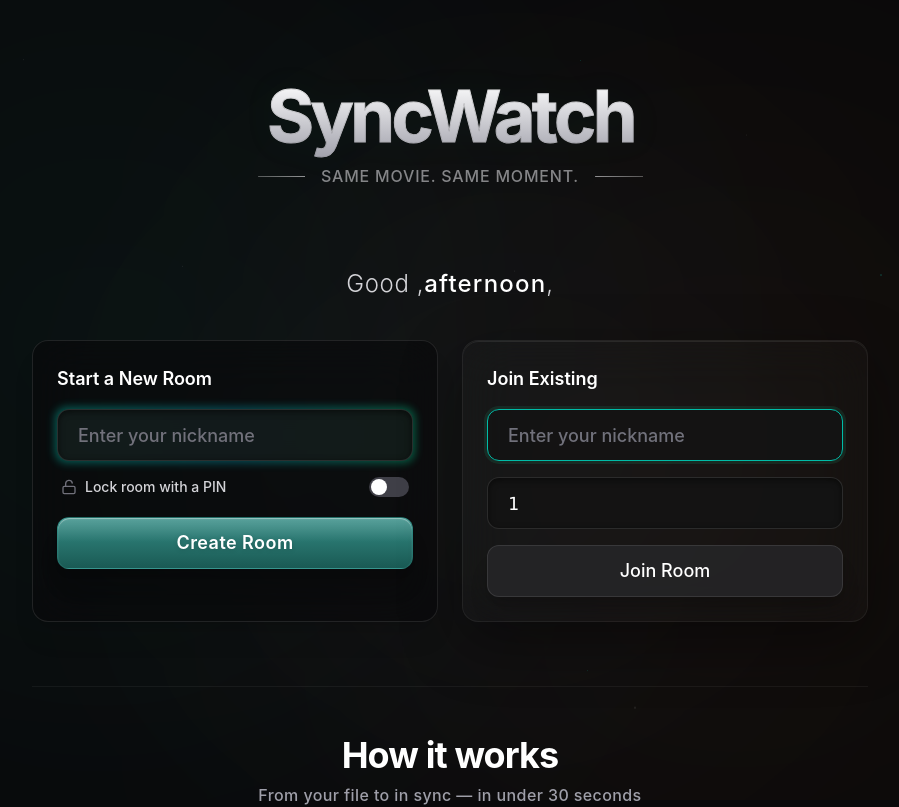
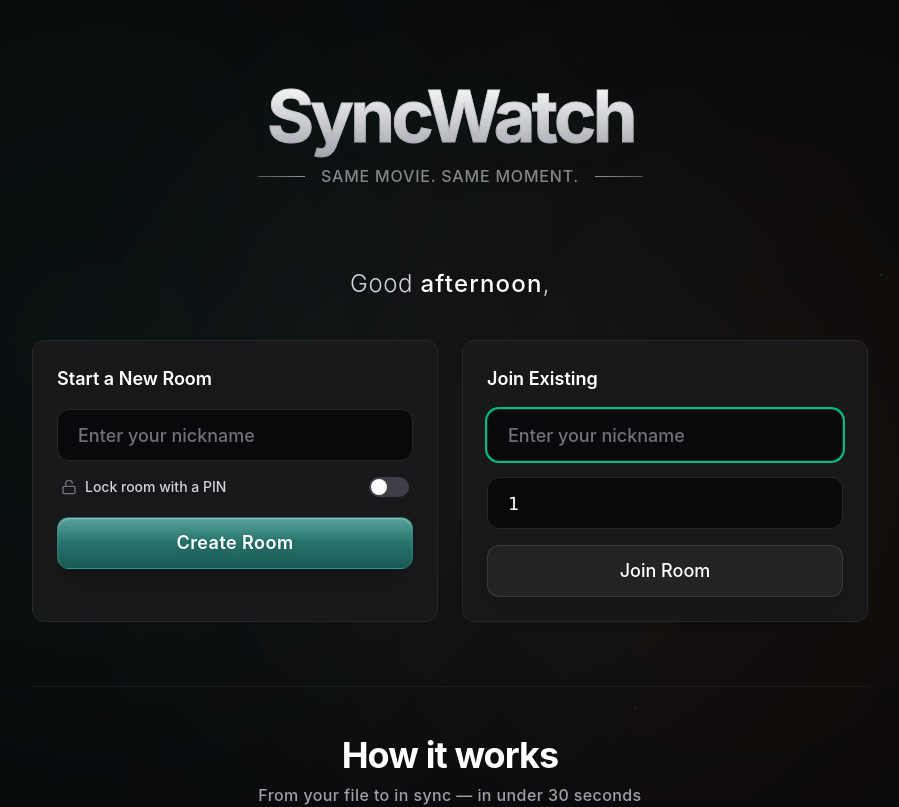
Before and after one commit to sampratigaurav/syncwatch, a React (Vite) app in the folder client/: page /room/1 in a window 1280 px wide. Shown: the top 807 px of the page, without its empty margins (190-1089 px from the left). Built offline with nearby package versions, Linux system fonts and the light colour scheme.

Commit message:
style: Update cards to solid professional styling and fix greeting format

```diff
--- a/client/src/pages/Home.tsx
+++ b/client/src/pages/Home.tsx
@@ -317,25 +317,22 @@ export default function Home() {
 
            {/* Greeting */}
            <h2 className="text-xl tablet:text-[22px] desktop:text-2xl font-light text-zinc-300 [.light_&]:text-zinc-600 tracking-wide text-center">
-             {greeting.replace(/(morning|afternoon|evening)/, '')}
-             <span className="font-medium text-white [.light_&]:text-zinc-800 tracking-wider">
-               {greeting.match(/(morning|afternoon|evening)/)?.[0]}
-             </span>
-             {greeting.slice(greeting.indexOf(',') || greeting.length)}
+             Good <span className="font-medium text-white [.light_&]:text-zinc-800 tracking-wider">
+               {greeting.match(/(morning|afternoon|evening)/)?.[0] || 'day'}
+             </span>,
            </h2>
 
            {/* Create / Join Container */}
            <div className="w-full flex flex-col tablet:flex-row items-stretch justify-center gap-4 tablet:gap-6">
 
              {/* Create Room Card */}
-              <div className="w-full tablet:w-1/2 max-w-[440px] mx-auto bg-zinc-950/60 [.light_&]:bg-zinc-100/60 backdrop-blur-xl border border-white/10 [.light_&]:border-black/5 rounded-2xl p-5 tablet:p-6 flex flex-col gap-4 shadow-xl">
+              <div className="w-full tablet:w-1/2 max-w-[440px] mx-auto bg-zinc-900 rounded-xl border border-zinc-800 p-5 tablet:p-6 flex flex-col gap-4">
                <div className="flex items-center gap-2">
                  <h3 className="text-white [.light_&]:text-zinc-900 font-semibold text-lg">Start a New Room</h3>
                  {lockRoom && <Lock size={16} className="text-teal-400 mt-0.5" />}
                </div>
                <div className="flex flex-col gap-2">
-                 <div className="relative group w-full">
-                   <div className="absolute -inset-[2px] bg-gradient-to-r from-teal-400/50 via-cyan-400/40 to-emerald-400/50 rounded-xl blur-[4px] opacity-80 group-hover:opacity-100 transition duration-500"></div>
+                 <div className="relative w-full">
                    <input
                      type="text"
                      value={createNickname}
@@ -343,7 +340,7 @@ export default function Home() {
                        setCreateNickname(e.target.value);
                        if (createError) setCreateError('');
                      }}
-                     className="relative w-full h-12 tablet:h-[52px] min-h-[48px] bg-[#151515]/90 [.light_&]:bg-[#fcfbf9]/90 backdrop-blur-xl border border-white/10 [.light_&]:border-white/60 rounded-xl px-4 tablet:px-5 text-white [.light_&]:text-zinc-900 focus:outline-none placeholder-zinc-500 transition-all font-medium text-base tablet:text-lg shadow-[inset_0_2px_6px_rgba(0,0,0,0.5)] [.light_&]:shadow-[inset_0_2px_4px_rgba(0,0,0,0.05)]"
+                     className="w-full h-12 tablet:h-[52px] min-h-[48px] bg-zinc-950 border border-zinc-800 rounded-xl px-4 tablet:px-5 text-white [.light_&]:text-zinc-900 focus:outline-none focus:ring-2 focus:ring-emerald-500 placeholder-zinc-500 transition-all font-medium text-base tablet:text-lg"
                      placeholder="Enter your nickname"
                      maxLength={20}
                    />
@@ -380,7 +377,7 @@ export default function Home() {
                          setCreatePin(val);
                          if (createError) setCreateError('');
                        }}
-                       className="w-full h-12 tablet:h-[52px] min-h-[48px] bg-[#151515]/90 [.light_&]:bg-[#fcfbf9]/90 border border-zinc-700 [.light_&]:border-zinc-300 rounded-xl px-4 tablet:px-5 text-white [.light_&]:text-zinc-900 focus:outline-none focus:border-teal-500 placeholder-zinc-600 transition-colors font-mono tracking-widest text-lg shadow-[inset_0_2px_4px_rgba(0,0,0,0.3)]"
+                       className="w-full h-12 tablet:h-[52px] min-h-[48px] bg-zinc-950 border border-zinc-800 rounded-xl px-4 tablet:px-5 text-white [.light_&]:text-zinc-900 focus:outline-none focus:ring-2 focus:ring-emerald-500 placeholder-zinc-600 transition-colors font-mono tracking-widest text-lg"
                        placeholder="4-8 character PIN"
                        maxLength={8}
                      />
@@ -406,9 +403,7 @@ export default function Home() {
              </div>
 
              {/* Join Room Card */}
-             <div className="group/card relative w-full tablet:w-1/2 max-w-[440px] mx-auto bg-white/[0.02] [.light_&]:bg-white/80 backdrop-blur-xl border border-white/[0.06] [.light_&]:border-black/[0.08] hover:border-white/[0.12] [.light_&]:hover:border-black/[0.15] rounded-2xl p-5 tablet:p-6 flex flex-col justify-between gap-4 shadow-[0_20px_60px_rgba(0,0,0,0.4)] [.light_&]:shadow-[0_20px_60px_rgba(0,0,0,0.08)] transition-all duration-300 z-10">
-               <div className="absolute inset-0 rounded-2xl border-t border-white/[0.08] [.light_&]:border-black/[0.05] pointer-events-none mix-blend-overlay"></div>
-               <div className="absolute -inset-4 bg-[#7F77DD]/20 [.light_&]:bg-[#7F77DD]/10 rounded-[2rem] blur-2xl opacity-0 group-hover/card:opacity-100 transition-opacity duration-500 pointer-events-none -z-10"></div>
+             <div className="w-full tablet:w-1/2 max-w-[440px] mx-auto bg-zinc-900 rounded-xl border border-zinc-800 p-5 tablet:p-6 flex flex-col justify-between gap-4 z-10">
 
                <h3 className="text-white [.light_&]:text-zinc-900 font-semibold text-lg relative z-10">Join Existing</h3>
                <div className="flex flex-col gap-4 relative z-10">
@@ -420,7 +415,7 @@ export default function Home() {
                      setJoinNickname(e.target.value);
                      if (joinError === 'Please enter a nickname to continue') setJoinError('');
                    }}
-                   className="w-full h-12 tablet:h-[52px] min-h-[48px] bg-[#151515]/90 [.light_&]:bg-[#fcfbf9]/90 backdrop-blur-xl border border-white/10 [.light_&]:border-black/10 rounded-xl px-4 tablet:px-5 text-white [.light_&]:text-zinc-900 focus:outline-none focus:shadow-[0_0_0_3px_rgba(29,158,117,0.15)] focus:border-teal-500 placeholder-zinc-500 transition-all font-medium text-base tablet:text-lg shadow-[inset_0_2px_6px_rgba(0,0,0,0.5)] [.light_&]:shadow-[inset_0_2px_4px_rgba(0,0,0,0.05)]"
+                   className="w-full h-12 tablet:h-[52px] min-h-[48px] bg-zinc-950 border border-zinc-800 rounded-xl px-4 tablet:px-5 text-white [.light_&]:text-zinc-900 focus:outline-none focus:ring-2 focus:ring-emerald-500 placeholder-zinc-500 transition-all font-medium text-base tablet:text-lg"
                    placeholder="Enter your nickname"
                    maxLength={20}
                  />
@@ -431,7 +426,7 @@ export default function Home() {
                      setInputRoomId(e.target.value.toUpperCase());
                      if (joinError === 'Please enter a room code') setJoinError('');
                    }}
-                   className="w-full h-12 tablet:h-[52px] min-h-[48px] bg-[#151515]/90 [.light_&]:bg-[#fcfbf9]/90 backdrop-blur-xl border border-white/10 [.light_&]:border-black/10 rounded-xl px-4 tablet:px-5 text-white [.light_&]:text-zinc-900 focus:outline-none focus:shadow-[0_0_0_3px_rgba(29,158,117,0.15)] focus:border-teal-500 placeholder-zinc-500 font-mono tracking-widest uppercase transition-all text-base tablet:text-lg shadow-[inset_0_2px_6px_rgba(0,0,0,0.5)] [.light_&]:shadow-[inset_0_2px_4px_rgba(0,0,0,0.05)]"
+                   className="w-full h-12 tablet:h-[52px] min-h-[48px] bg-zinc-950 border border-zinc-800 rounded-xl px-4 tablet:px-5 text-white [.light_&]:text-zinc-900 focus:outline-none focus:ring-2 focus:ring-emerald-500 placeholder-zinc-500 font-mono tracking-widest uppercase transition-all text-base tablet:text-lg"
                    placeholder="ROOM CODE"
                    maxLength={6}
                    disabled={requiresPin}
@@ -452,7 +447,7 @@ export default function Home() {
                          if (joinError) setJoinError('');
                        }}
                        autoFocus
-                       className="w-full h-12 tablet:h-[52px] min-h-[48px] bg-[#151515]/90 [.light_&]:bg-[#fcfbf9]/90 backdrop-blur-xl border border-white/10 [.light_&]:border-black/10 rounded-xl px-4 tablet:px-5 text-teal-400 [.light_&]:text-teal-600 focus:outline-none focus:shadow-[0_0_0_3px_rgba(29,158,117,0.15)] focus:border-teal-500 placeholder-zinc-600 transition-all font-mono tracking-widest text-lg shadow-[inset_0_2px_6px_rgba(0,0,0,0.5)] [.light_&]:shadow-[inset_0_2px_4px_rgba(0,0,0,0.05)]"
+                       className="w-full h-12 tablet:h-[52px] min-h-[48px] bg-zinc-950 border border-zinc-800 rounded-xl px-4 tablet:px-5 text-teal-400 [.light_&]:text-teal-600 focus:outline-none focus:ring-2 focus:ring-emerald-500 placeholder-zinc-600 transition-all font-mono tracking-widest text-lg"
                        placeholder="Enter PIN"
                        maxLength={8}
                      />
```
